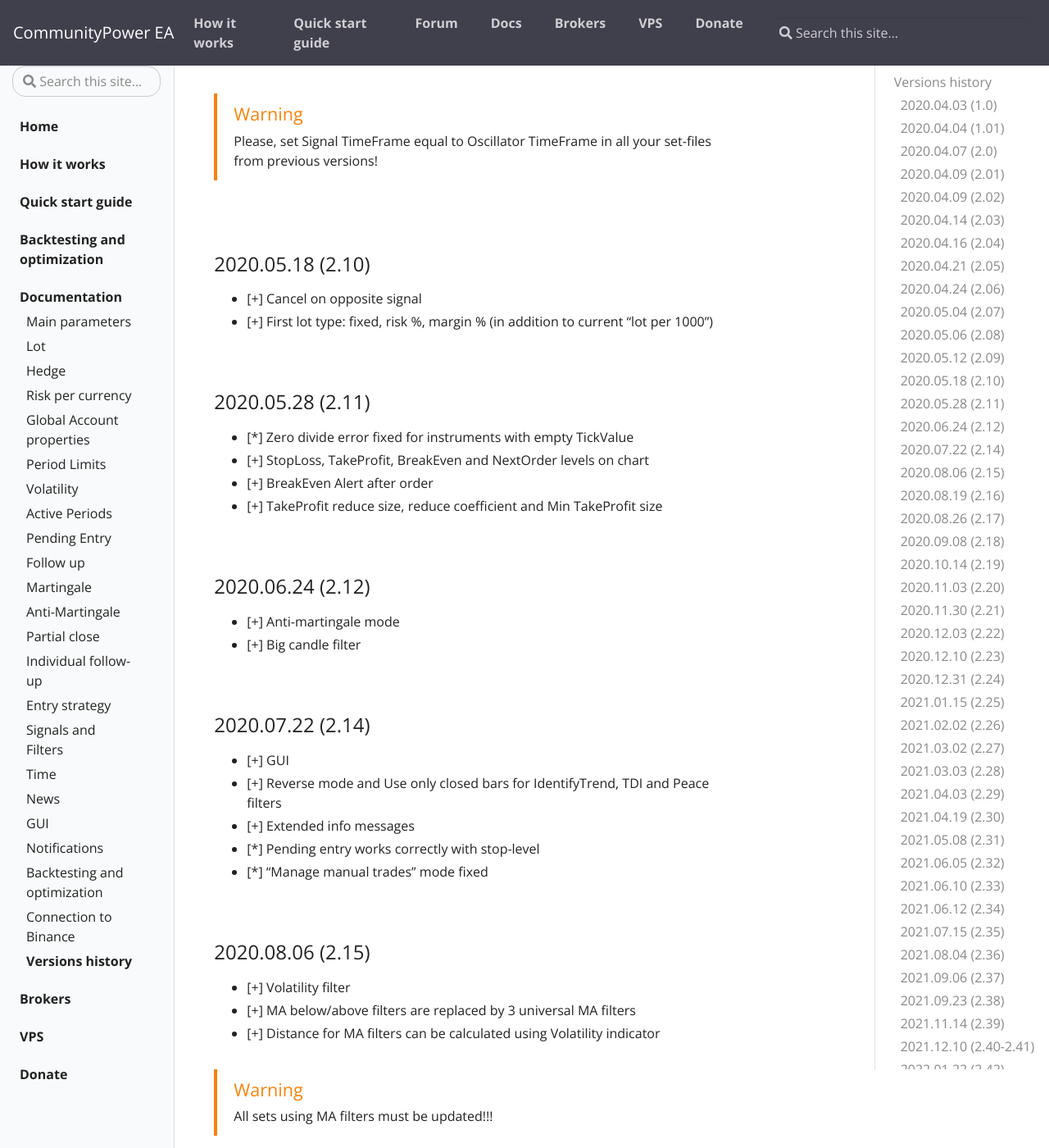
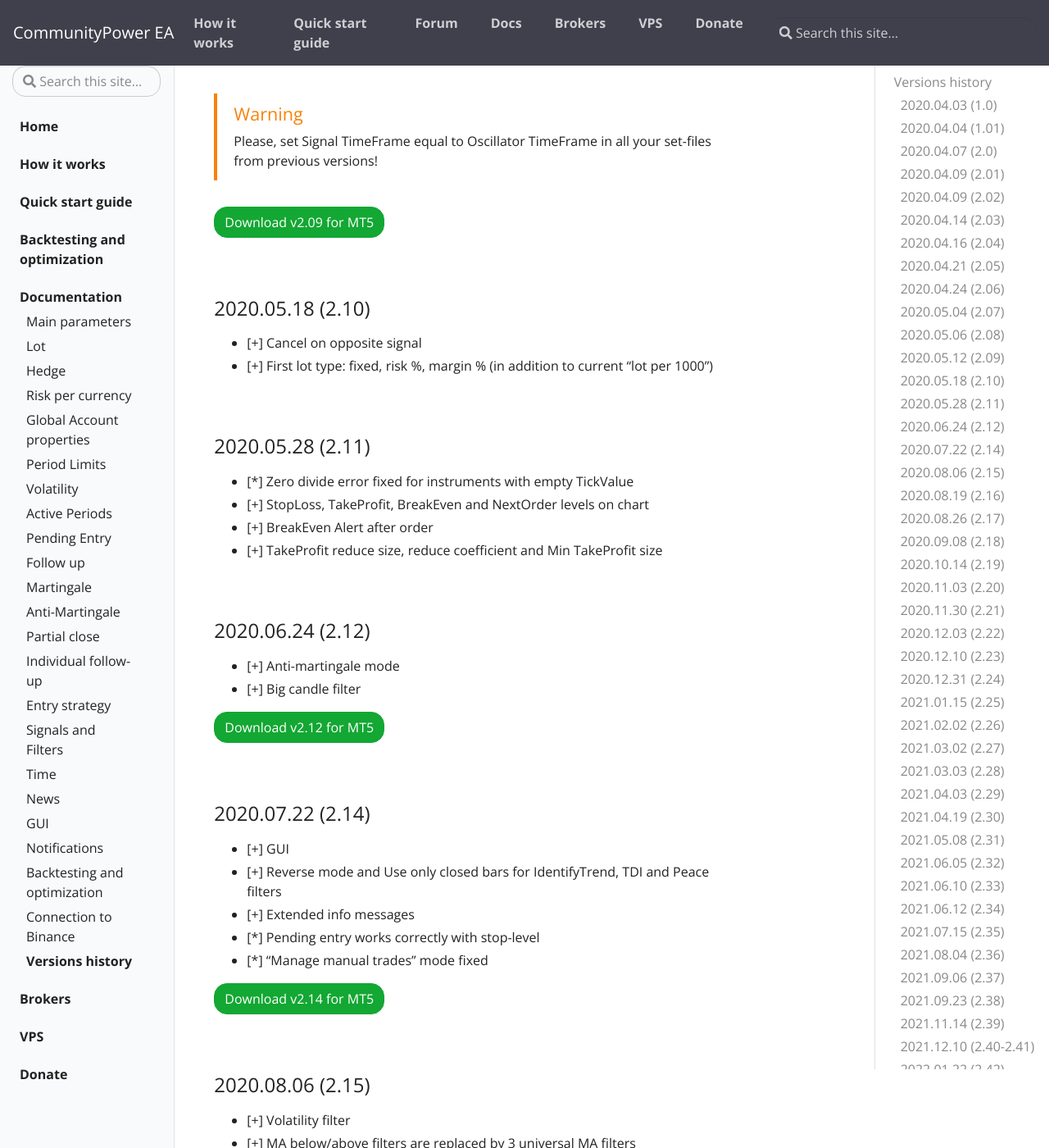
Before and after one commit to komposter/CommunityPowerEA.com, a Jekyll site: the page built from _docs/versions-history.md, in a window 1280 px wide and 1400 px high, scrolled down 2565 px. Shown: the whole window at 82% size. Built offline with Jekyll 4.4.1, drawn with Linux system fonts in a browser that asks for light colours.

Commit message:
Content change

```diff
--- a/_docs/versions-history.md
+++ b/_docs/versions-history.md
@@ -90,6 +90,8 @@
 
 {% include alert.html type="warning" title="Warning" content="Please, set Signal TimeFrame equal to Oscillator TimeFrame in all your set-files from previous versions!" %}
 
+[<button class="btn btn-success">Download v2.09 for MT5</button>]({{site.baseurl}}/assets/EAs/CommunityPower 2.09.ex5)
+
 <br />
 
 ### 2020.05.18 (2.10)
@@ -110,6 +112,8 @@
 * [+] Anti-martingale mode
 * [+] Big candle filter
 
+[<button class="btn btn-success">Download v2.12 for MT5</button>]({{site.baseurl}}/assets/EAs/CommunityPower 2.12.ex5)
+
 <br />
 
 ### 2020.07.22 (2.14)
@@ -118,6 +122,8 @@
 * [+] Extended info messages
 * [*] Pending entry works correctly with stop-level
 * [*] "Manage manual trades" mode fixed
+
+[<button class="btn btn-success">Download v2.14 for MT5</button>]({{site.baseurl}}/assets/EAs/CommunityPower 2.14.ex5)
 
 <br />
 
```
